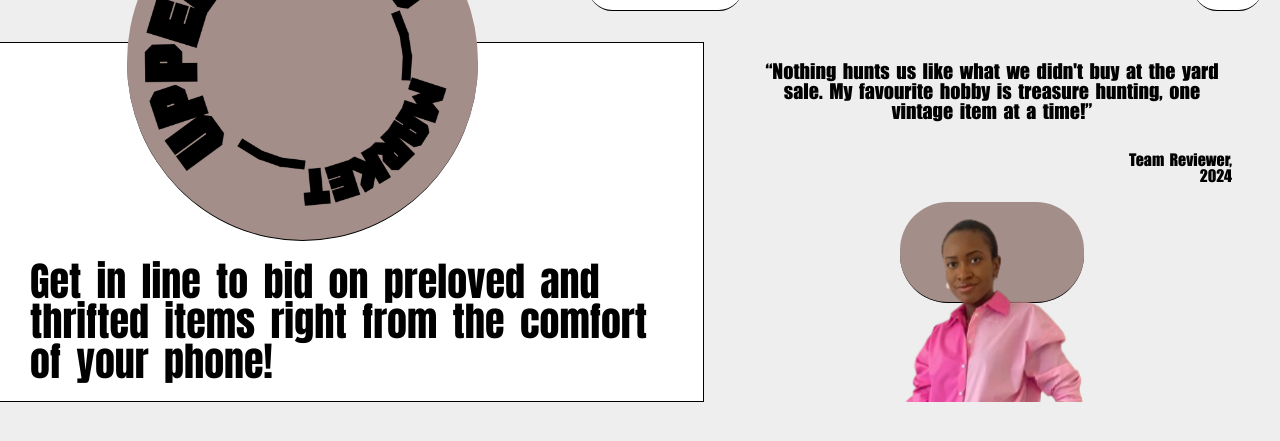
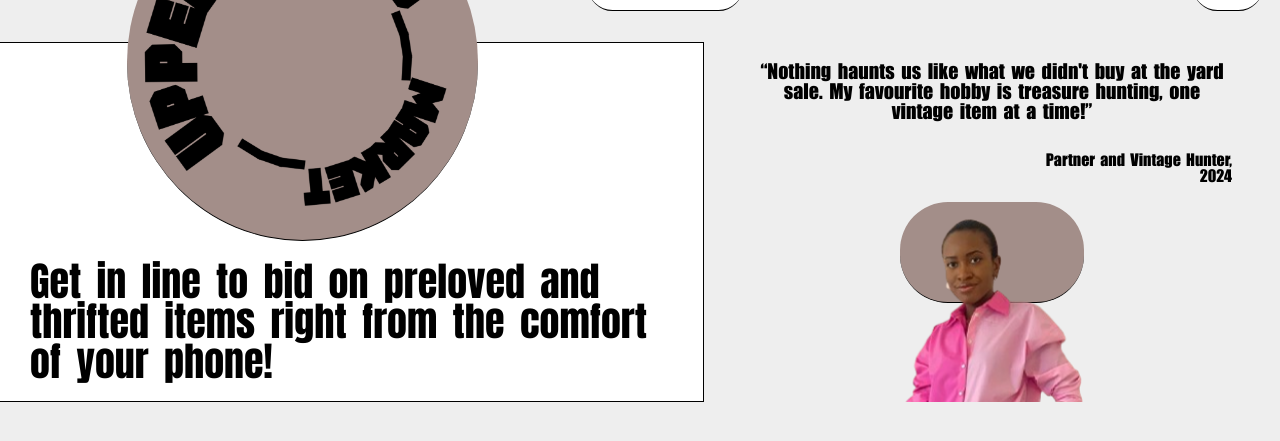
Before and after one commit to corporomalala/uppergroundmarket.CM, a Jekyll site: the page built from index.html, in a window 1280 px wide, cut to the strip 409-850 px from the top of the page. Built offline with Jekyll 4.4.1, drawn with Linux system fonts in a browser that asks for light colours.

Commit message:
Update welcome.html

```diff
--- a/_layouts/welcome.html
+++ b/_layouts/welcome.html
@@ -35,8 +35,8 @@ layout: default
 
 	<div class="header-reviews">
 		<blockquote class="header-reviews-quote d-cssCentered">
-			<q class="header-reviews-quote-q">Nothing hunts us like what we didn't buy at the yard sale. My favourite hobby is treasure hunting, one vintage item at a time!</q>
-			<cite class="header-reviews-quote-cite">Team Reviewer,<br /> 2024</cite>
+			<q class="header-reviews-quote-q">Nothing haunts us like what we didn't buy at the yard sale. My favourite hobby is treasure hunting, one vintage item at a time!</q>
+			<cite class="header-reviews-quote-cite">Partner and Vintage Hunter,<br /> 2024</cite>
 		</blockquote>
 
 		<figure class="header-reviews-figure">
```
